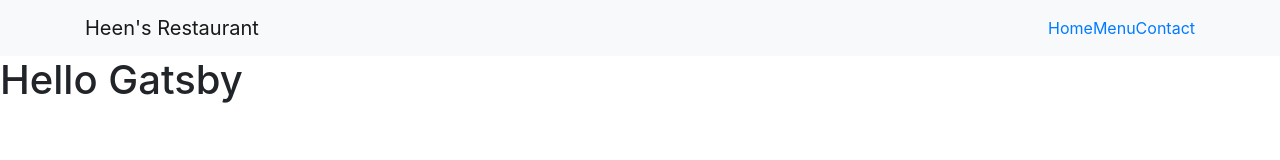
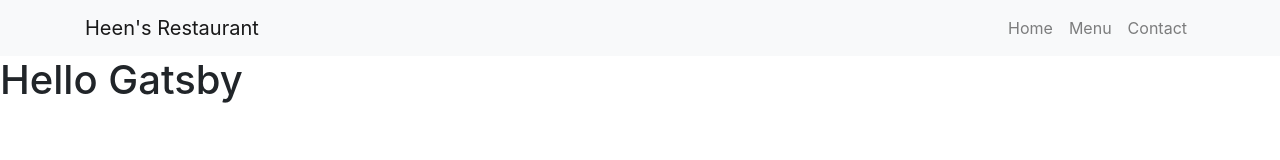
Before and after one commit to ThangTruongGit/heensrestaurant, a Gatsby site: page / in a window 1280 px wide. Built offline with nearby package versions, Linux system fonts and the light colour scheme; Gatsby itself is replaced by a stand-in of ours.

Commit message:
Fix navigation link using gatsby-link

```diff
--- a/src/components/header.js
+++ b/src/components/header.js
@@ -6,6 +6,7 @@ import {
   NavbarBrand,
   Nav,
   NavItem,
+  NavLink,
   Container,
 } from 'reactstrap';
 import { Link } from 'gatsby';
@@ -22,13 +23,13 @@ const Header = (props) => {
             <Collapse isOpen={isOpen} navbar>
             <Nav className="ml-auto" navbar>
                 <NavItem>
-                <Link href="/">Home</Link>
+                    <NavLink to="/" tag={Link}>Home</NavLink>
                 </NavItem>
                 <NavItem>
-                <Link href="/menu">Menu</Link>
+                    <NavLink to="/menu" tag={Link}>Menu</NavLink>
                 </NavItem>
                 <NavItem>
-                <Link href="/contact">Contact</Link>
+                    <NavLink to="/contact" tag={Link}>Contact</NavLink>
                 </NavItem>
             </Nav>
             </Collapse>
```
